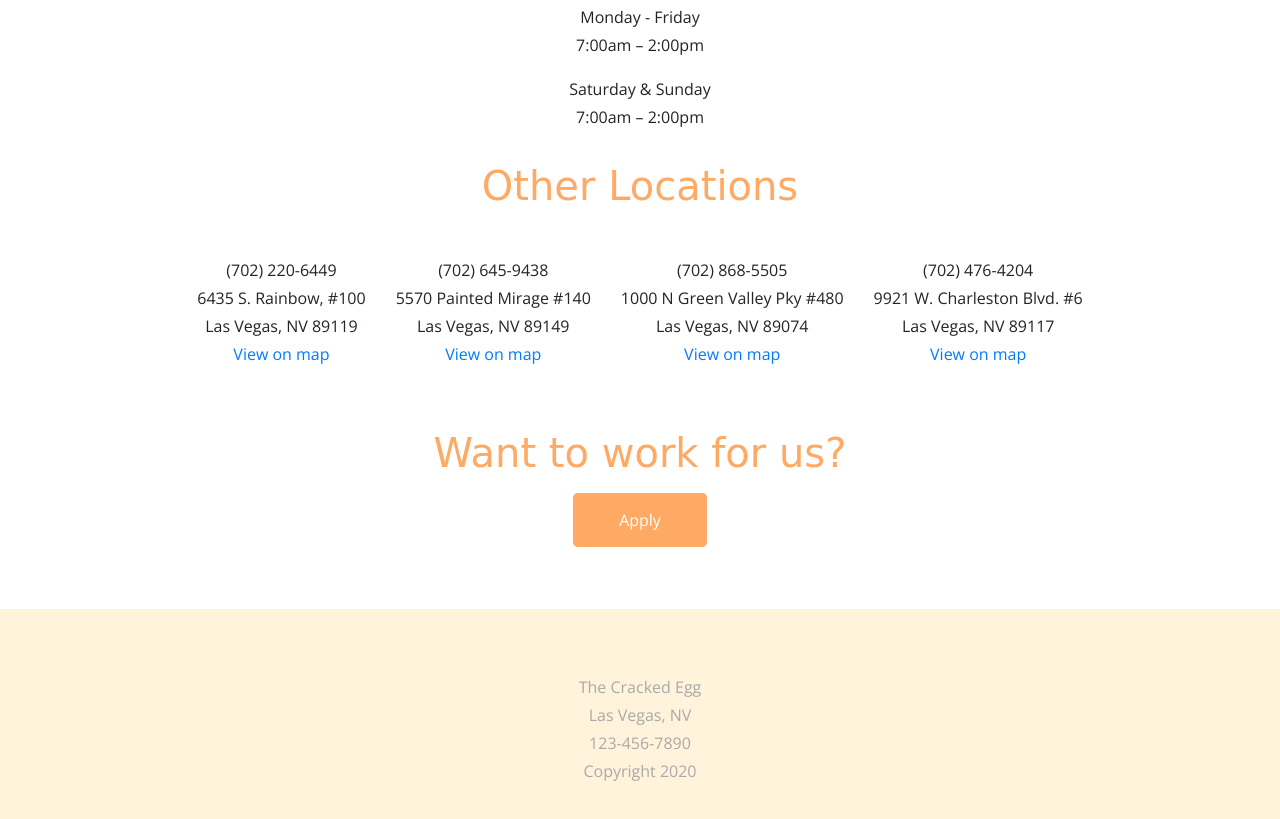
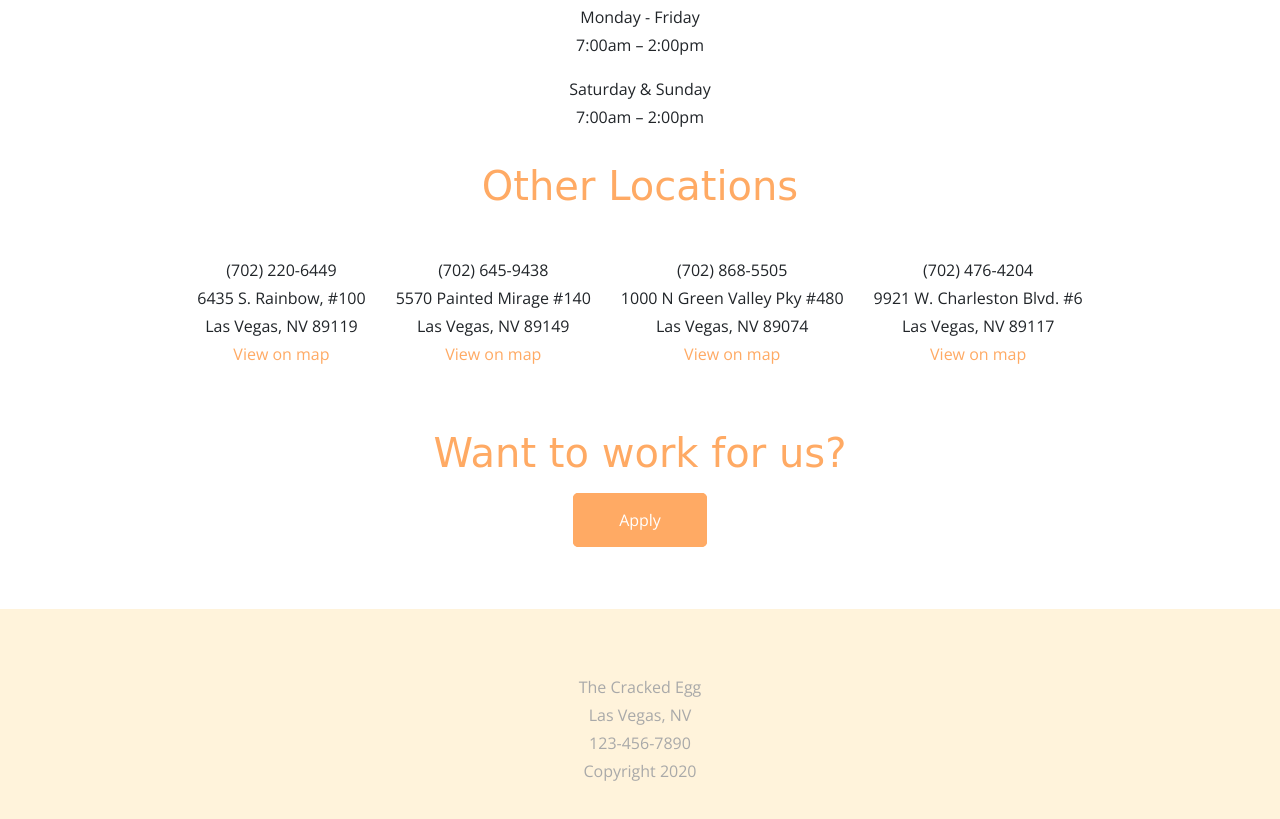
Before and after one commit to taleisagawinit/breakfast-restaurant, a plain HTML site: page index.html in a window 1280 px wide. Shown: the part 3527-4346 px from the top of the page. Drawn offline with nearby package versions, Linux system fonts and the light colour scheme; a web font is replaced by a local one.

Commit message:
fixes css typo

```diff
--- a/styles.css
+++ b/styles.css
@@ -303,7 +303,7 @@ ul {
   text-align: center;
 }
 
-.other-locations-content a, .other-locations-content a:active, .other-locations-content a:hover, .other-locations-content a:visited, {
+.other-locations-content a, .other-locations-content a:active, .other-locations-content a:hover, .other-locations-content a:visited {
   color: #FFAA64;
 }
 
```
